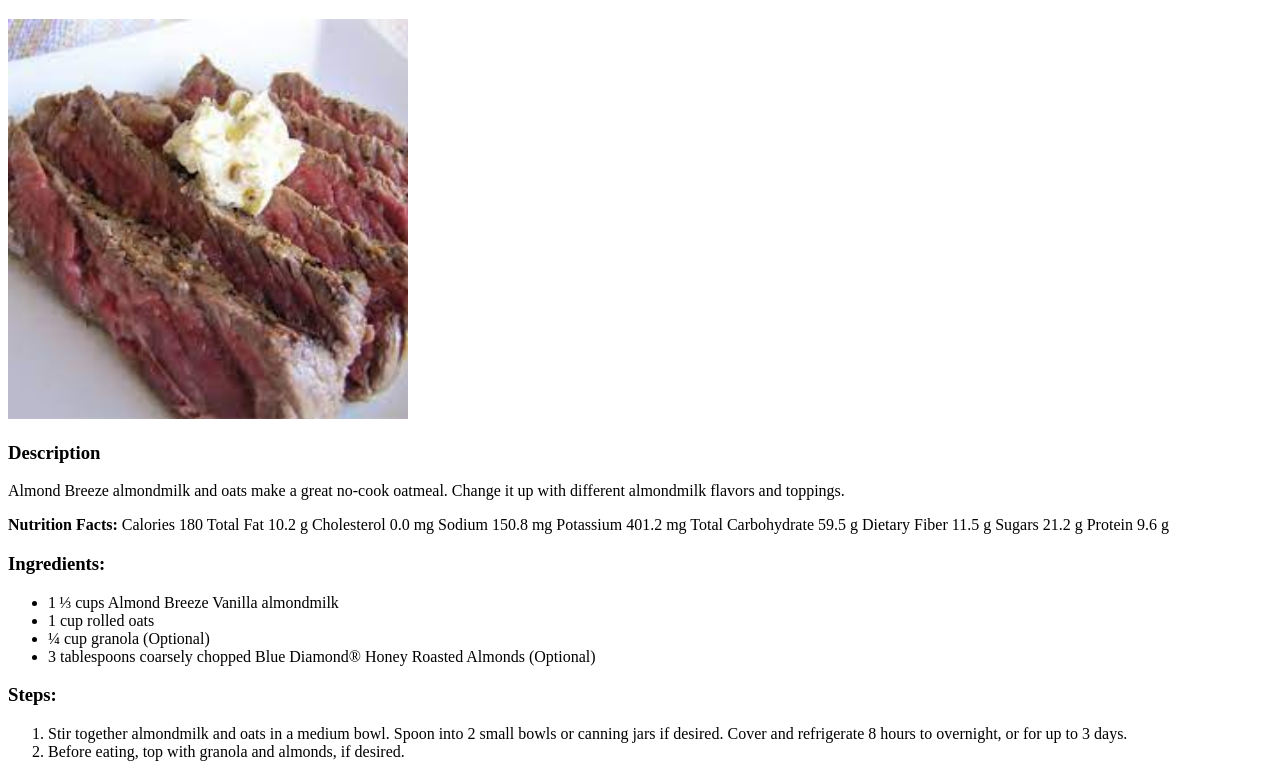
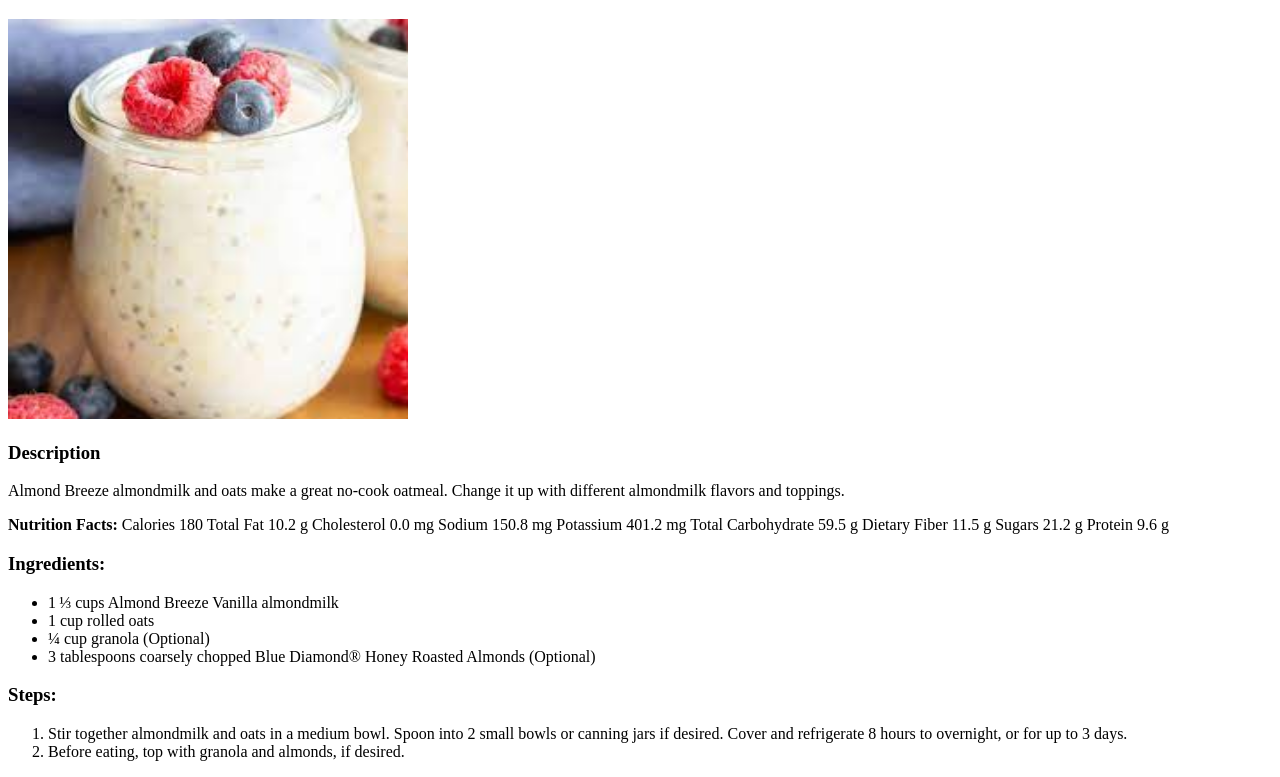
Before and after one commit to sajeedwhosane/odin_recipes, a plain HTML site: page recipes/overnightoats.html in a window 1280 px wide. Shown: the part 61-838 px from the top of the page. Drawn offline with Linux system fonts and the light colour scheme.

Commit message:
fixed last few errors

```diff
--- a/recipes/overnightoats.html
+++ b/recipes/overnightoats.html
@@ -8,7 +8,7 @@
 </head>
 <body>
     <h1>Classic Overnight Oats </h1>
-    <img src="images/beersteak.jpeg" alt="Lasagna" style="height:400px;width:400px;"/>
+    <img src="images/overnightoats.jpeg" alt="Lasagna" style="height:400px;width:400px;"/>
     <h3>Description</h2>
     <p>
         Almond Breeze almondmilk and oats make a great no-cook oatmeal. Change it up with different almondmilk flavors and toppings.
```
